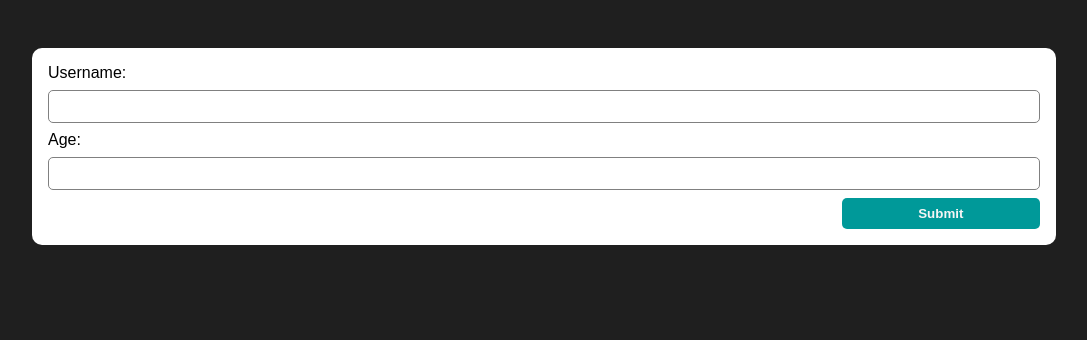
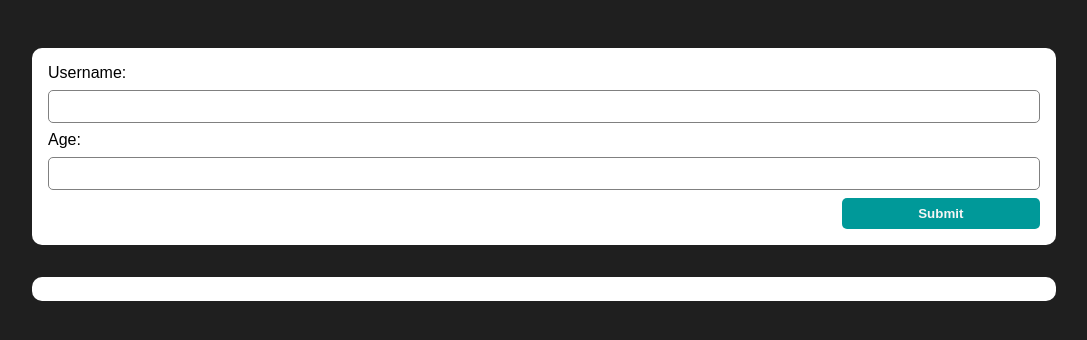
Before and after one commit to DavidNgozika/simple-profile-app, a React (Create React App) app: page / in a window 1280 px wide. Shown: the top 340 px of the page, without its empty margins (96-1183 px from the left). Built offline with nearby package versions, Linux system fonts and the light colour scheme; the HTML template or start-up script is replaced by a standard one.

Commit message:
Style the UsersList component

```diff
--- a/src/components/Users/UsersList.jsx
+++ b/src/components/Users/UsersList.jsx
@@ -1,8 +1,9 @@
 import React from 'react'
+import styles from './UsersList.module.css';
 
 export default function UsersList({ users }) {
     return (
-        <ul>
+        <ul className={styles.container}>
             {users.map((user, index) => (
                 <li key={index}>
                     {user.name} {user.age}
--- a/src/components/Users/UsersList.module.css
+++ b/src/components/Users/UsersList.module.css
@@ -0,0 +1,14 @@
+.container {
+    list-style: none;
+    background-color: white;
+    border-radius: 10px;
+    width: 80%;
+    padding: 0.75rem;
+    margin: 2rem auto 0;
+}
+
+.container li {
+    padding: 0.5rem;
+    margin: 0.25rem;
+    border: 1px solid grey;
+}
```
